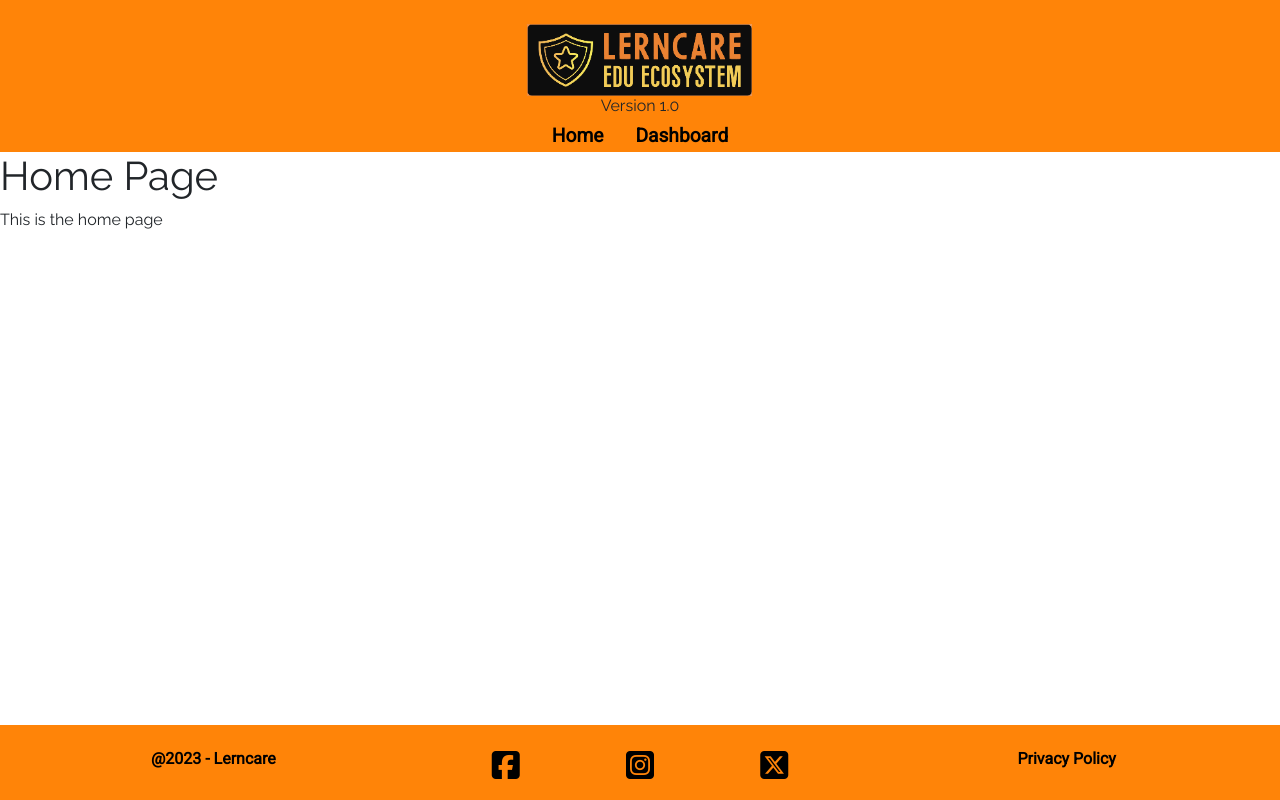
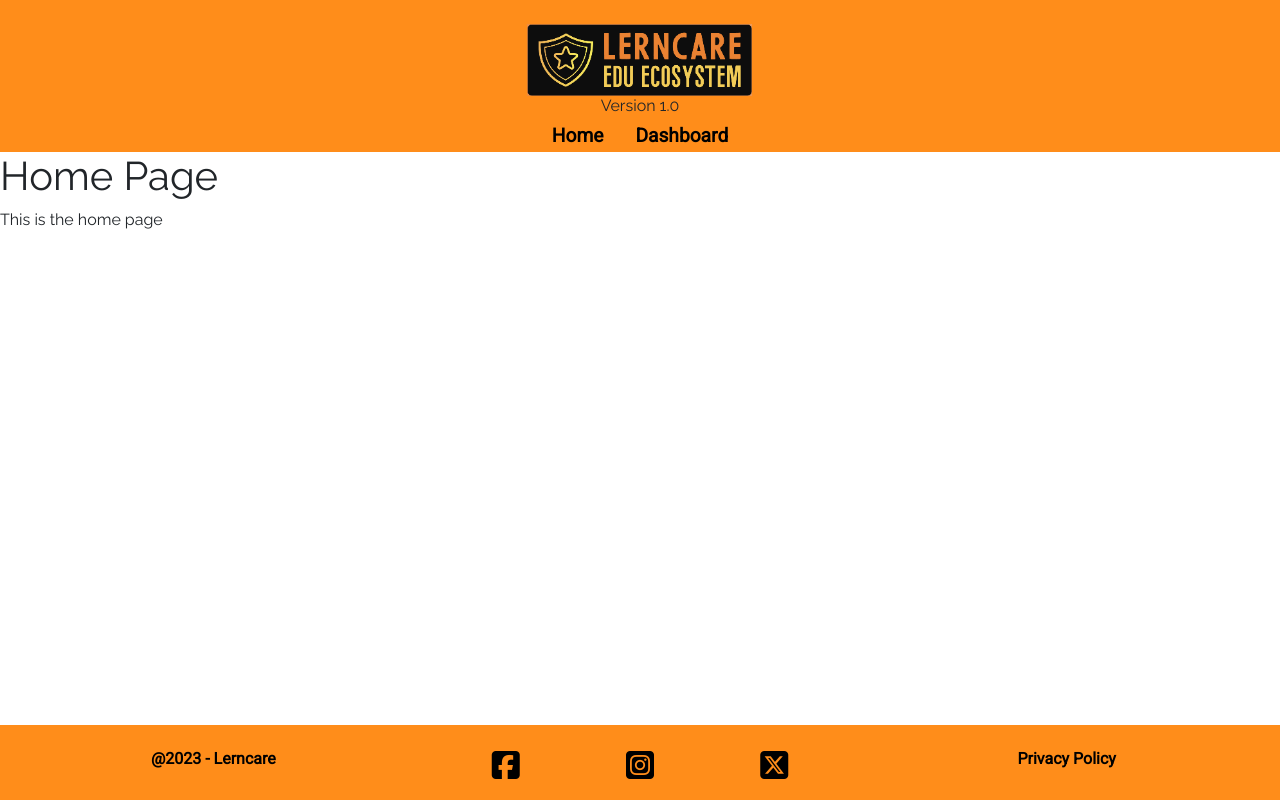
Before and after one commit to Joao4569/lerncare, a Django app: page / in a window 1280 px wide. Run offline with Django 3.2, Linux system fonts and the light colour scheme; some libraries are stand-ins or nearby versions.

Commit message:
style: Change the orange color used throughout the application in base.css

```diff
--- a/static/css/base.css
+++ b/static/css/base.css
@@ -14,7 +14,7 @@ body {
 /* Color */
 
 .orange-bg {
-	background-color: #ff8100f7 !important;
+	background-color: #ff8a13f7 !important;
 }
 
 .text-black {
```
